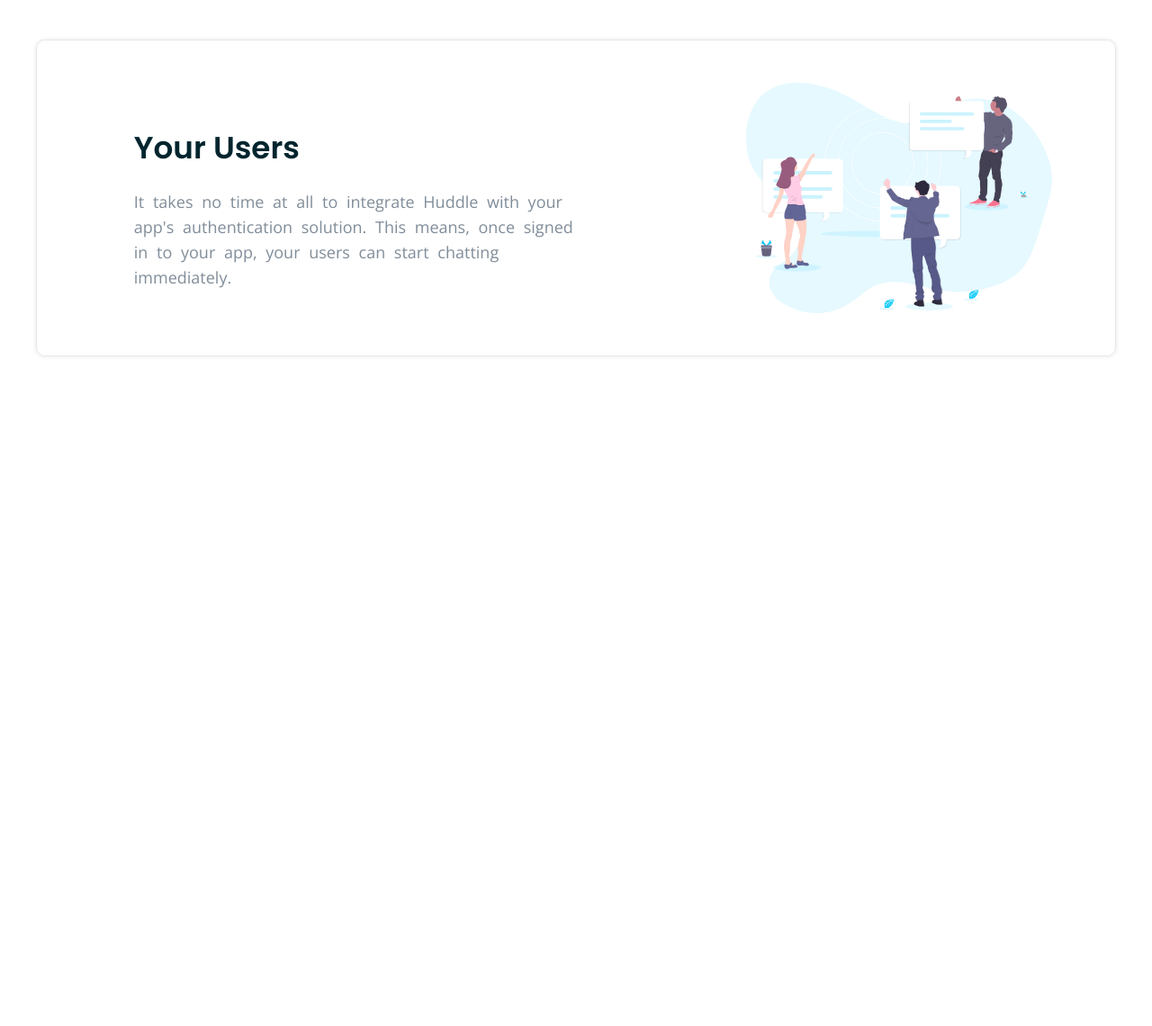
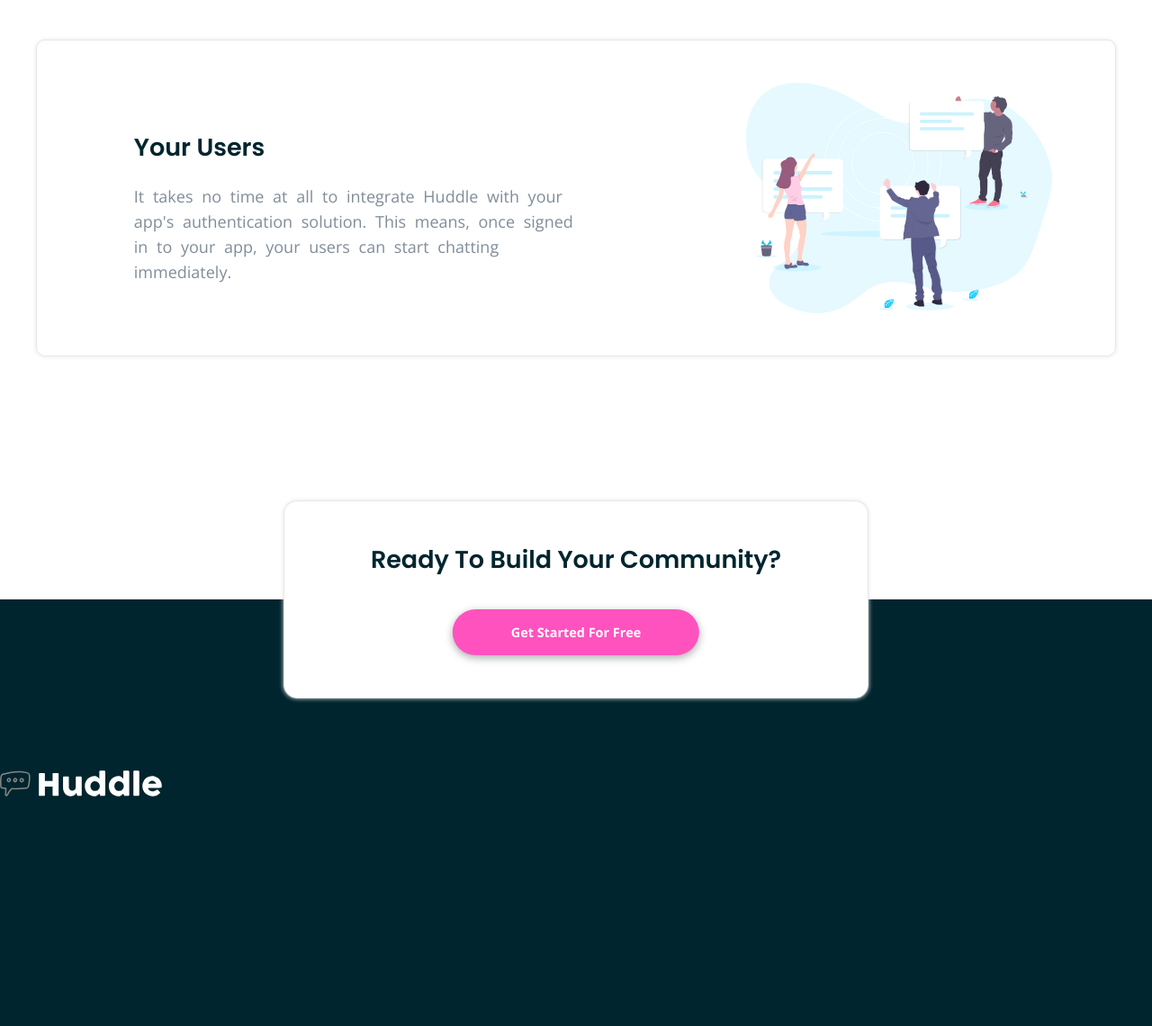
Before and after one commit to proXDhiya/Huddle-landing-page-with-alternating-feature-blocks-my-solution, a plain HTML site: page index.html in a window 1280 px wide. Shown: the part 1660-2800 px from the top of the page at 90% size. Before the commit the page ends 2306 px from the top, so only its background shows below. Drawn offline with nearby package versions, Linux system fonts and the light colour scheme.

Commit message:
start working with footer

```diff
--- a/css/style.css
+++ b/css/style.css
@@ -28,6 +28,7 @@
     font-size: var(--font-size);
     color: var(--Very-Dark-Cyan);
     background-color: #fff;
+    overflow-x: hidden;
 }
 
 h1,
@@ -43,7 +44,7 @@
 }
 
 h2 {
-    font-size: 190%;
+    font-size: 150%;
     margin: 20px 0;
 }
 
@@ -62,20 +63,21 @@
 
 .btn {
     display: inline-block;
-    padding: 13px 60px;
+    padding: 16px 65px;
     border-radius: 30px;
     font-size: 80%;
     text-decoration: none;
+    font-weight: var(--open-sans-bold-weight);
 }
 
 .btn-nav {
     background-color: #fff;
-    box-shadow: 0px 0px 5px rgb(214, 214, 214);
+    box-shadow: 0px 3px 10px rgb(214, 214, 214);
 }
 
 .btn-pink {
     background-color: var(--Pink);
-    box-shadow: 0px 0px 5px rgb(231, 208, 235);
+    box-shadow: 0px 3px 10px rgb(172, 172, 172);
     color: #fff;
 }
 
@@ -99,7 +101,7 @@
     height: 120px;
 
     display: grid;
-    grid-template-columns: 220px 1fr 200px;
+    grid-template-columns: 220px 1fr 210px;
     grid-template-rows: 100%;
 }
 
@@ -151,7 +153,7 @@
 /******************************main********************************/
 
 main {
-    margin: 100px auto 250px auto !important;
+    margin: 100px auto 0px auto !important;
     height: auto;
     width: auto;
 }
@@ -160,6 +162,7 @@
     border-radius: 10px;
     border: 1px solid rgb(231, 231, 231);
     box-shadow: 0px 0px 5px rgb(231, 231, 231);
+    background-color: #fff;
 
     display: grid;
     grid-template-columns: 60% 40%;
@@ -191,4 +194,61 @@
     grid-template-columns: 40% 60%;
 }
 
+.box-contact {
+    background-color: #fff;
+    width: 650px;
+    height: 220px;
+
+    display: inline-block;
+    position: relative;
+    left: 50%;
+    top: 220px; /*temp*/
+    transform: translate(-50%, -50%);
+
+    border: 1px solid rgb(231, 231, 231);
+    box-shadow: 0px 0px 5px rgb(231, 231, 231);
+    border-radius: 15px;
+}
+
+.box-contact h2 {
+    text-align: center;
+    padding: 25px 0 15px 0;
+}
+
+.box-contact a {
+    position: absolute;
+    left: 50%;
+    transform: translate(-50%, 0);
+}
+
 /******************************************************************/
+/******************************footer******************************/
+
+footer {
+    background-color: var(--Very-Dark-Cyan);
+    height: 550px;
+}
+
+.footer-content {
+    display: grid;
+    grid-template-columns: 30% repeat(3, 1fr);
+    grid-template-rows: 70px 200px;
+    grid-gap: 10px;
+
+    position: relative;
+    top: 60%;
+    transform: translate(0%, -50%);
+}
+
+#logo {
+    grid-column-start: 1;
+    grid-column-end: 5;
+    grid-row-start: 1;
+    grid-row-end: 2;
+
+    width: 180px;
+    filter: invert(100%) sepia(100%) saturate(0%) hue-rotate(288deg) brightness(102%) contrast(102%);
+}
+
+
+/******************************************************************/
--- a/index.html
+++ b/index.html
@@ -61,15 +61,22 @@
         </div>
         <img src="./images/illustration-your-users.svg" alt="il-svg">
       </section>
+
+      <div class="box-contact">
+        <h2>Ready To Build Your Community?</h2>
+        <a class="btn btn-pink" href="#">Get Started For Free</a>
+      </div>
     </main>
+
+    <footer>
+      <div class="page-container footer-content">
+        <img id="logo" src="./images/logo.svg" alt="logo-svg">
+      </div>
+    </footer>
   </body>
 </html>
 
 <!--
-
-  Ready To Build Your Community?
-
-  Get Started For Free
 
   Lorem ipsum dolor sit amet, consectetur adipiscing elit, sed do eiusmod tempor
   incididunt ut labore et dolore magna aliqua
```
